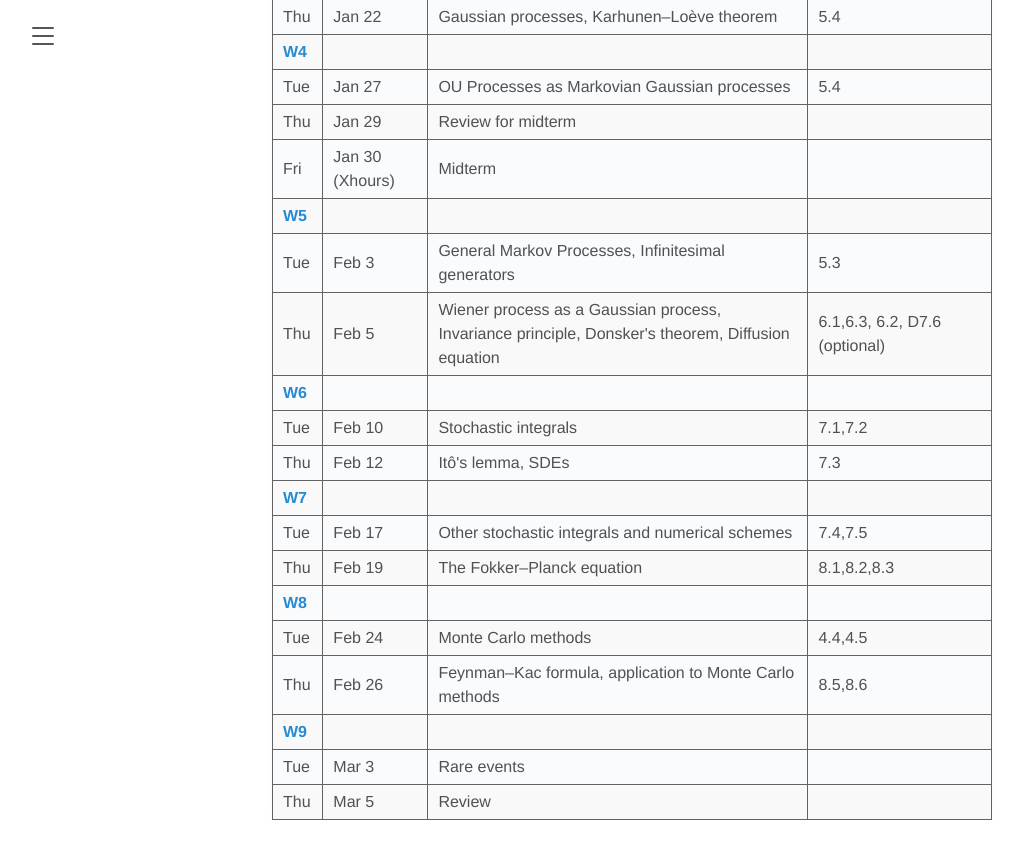
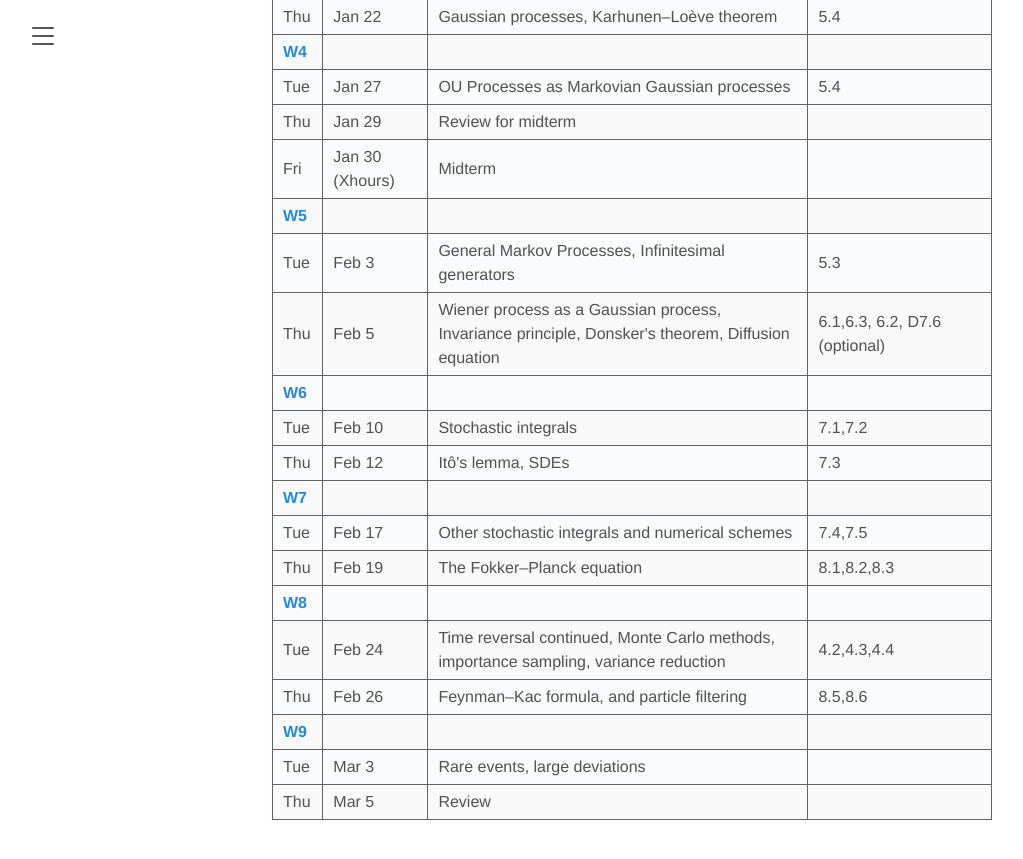
Before and after one commit to elevien/math106, a Jekyll site: the page built from schedule.md, in a window 1280 px wide and 900 px high, scrolled down 1009 px. Shown: the top 859 px of the window, without its empty margins (8-1031 px from the left). Built offline with Jekyll 4.4.1, drawn with Linux system fonts in a browser that asks for light colours.

Commit message:
Updated schedule

```diff
--- a/_data/schedule.yml
+++ b/_data/schedule.yml
@@ -82,18 +82,18 @@
   meetings:
     - day: Tue
       date: Feb 24
-      topics: "Monte Carlo methods"
-      readings: "4.4,4.5"
+      topics: "Time reversal continued, Monte Carlo methods, importance sampling, variance reduction"
+      readings: "4.2,4.3,4.4"
     - day: Thu
       date: Feb 26
-      topics: "Feynman–Kac formula, application to Monte Carlo methods"
+      topics: "Feynman–Kac formula, and particle filtering"
       readings: "8.5,8.6"
 
 - week: W9
   meetings:
     - day: Tue
       date: Mar 3
-      topics: "Rare events"
+      topics: "Rare events, large deviations"
       readings: ""
     - day: Thu
       date: Mar 5
```
Also changed, not shown: 3 other files.
